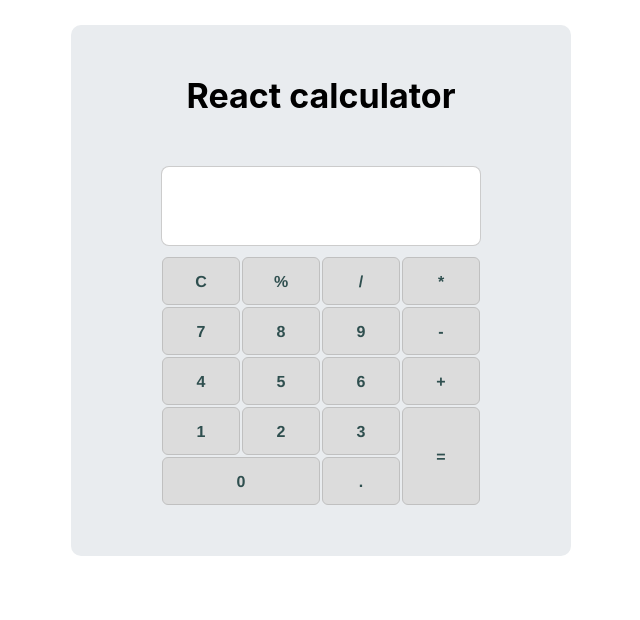
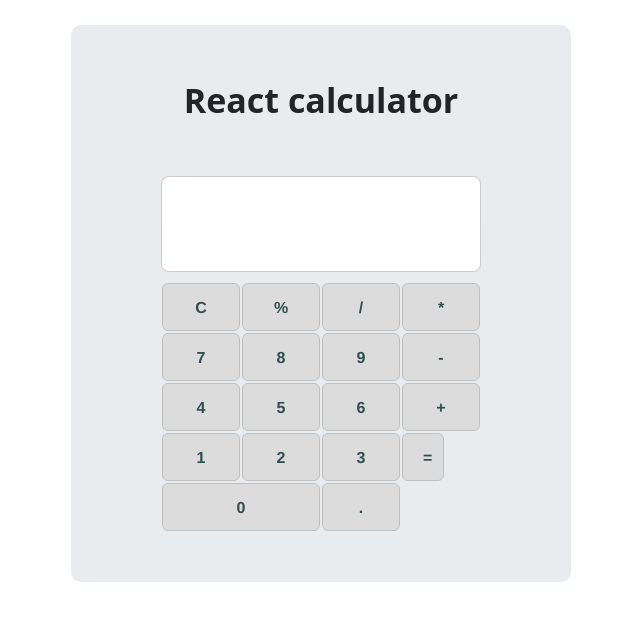
Before and after one commit to ondrab1/react-calculator, a React (Create React App) app: page / in a window 1280 px wide. Shown: the top 620 px of the page, without its empty margins (319-959 px from the left). Built offline with nearby package versions, Linux system fonts and the light colour scheme.

Commit message:
fixes, todo keyboard refactor

```diff
--- a/package.json
+++ b/package.json
@@ -11,6 +11,7 @@
     "@types/node": "^16.18.11",
     "@types/react": "^18.0.26",
     "@types/react-dom": "^18.0.10",
+    "bootstrap": "^5.2.3",
     "react": "^18.2.0",
     "react-dom": "^18.2.0",
     "react-scripts": "5.0.1",
--- a/src/App.css
+++ b/src/App.css
@@ -15,7 +15,7 @@
     margin-bottom: 50px;
 }
 
-.container {
+.calculator-container {
     display: flex;
     justify-content: space-around;
     align-items: center;
--- a/src/App.tsx
+++ b/src/App.tsx
@@ -1,7 +1,9 @@
 import React, {useEffect, useState} from 'react';
+import 'bootstrap/dist/css/bootstrap.css'
 import './App.css';
 import Display from "./components/Display/Display";
 import Button from "./components/Button/Button";
+import Keyboard from "./components/Keyboard/Keyboard";
 
 const operators = ['+', '-', '*', '/'];
 
@@ -28,11 +30,15 @@ function App() {
         handleAction(!isNaN(parseInt(e.key)) ? parseInt(e.key) : e.key)
     }
 
+    const getFormulaLastItem = () => {
+        return formula.at(-1);
+    }
+
     // Method that renders formula
     const renderFormula = () => {
         const formulaClone = [...formula];
 
-        const last = formulaClone.at(-1);
+        const last = getFormulaLastItem();
         // remove operator at the end of the formula
         if (last && operators.includes(last)) {
             if (display) {
@@ -62,10 +68,20 @@ function App() {
             return;
         }
 
-        // Operator button was pressed
+        // Operator button was pressed - and formula is not empty or "-" operator was pressed, cuz "-" is able to be at the beginning of the formula
         if (operators.includes(value)) {
-            // Save display value
-            formula.push(display);
+            // Save display value if any exists
+            if (display) {
+                formula.push(display);
+            }
+
+            const last = getFormulaLastItem();
+            // Last item in formula is operator, so we want to change it to another operator
+            if (last && operators.includes(last)) {
+                // Remove current operator and replace it by pressed operator below
+                formula.pop();
+            }
+
             // Save operator that should be used
             formula.push(value);
             // Update react state - set formula
@@ -100,10 +116,12 @@ function App() {
                 React calculator
             </div>
 
-            <div className="container">
+            <div className="calculator-container">
                 <div className="calculator">
                     {/* Input, History & Result display */}
                     <Display value={display} history={renderFormula()} />
+                    {/* TODO: Keyboard refactor */}
+                    {/*<Keyboard handler={handleAction} />*/}
                     {/* Buttons */}
                     <div className="keys">
                         <Button label="C" value="c" onClick={(value) => handleAction(value)} />
@@ -160,7 +178,7 @@ function App() {
                             </div>
                         </section>
                         <section>
-                            <div className="keys tall">
+                            <div className="keys">
                                 <Button label="=" value="=" onClick={(value) => handleAction(value)} />
                             </div>
                         </section>
--- /dev/null
+++ b/src/components/Keyboard/Keyboard.tsx
@@ -0,0 +1,29 @@
+import Button from "../Button/Button";
+import React from "react";
+
+interface KeyboardProps {
+    handler: (value: string|number) => void;
+}
+
+const Keyboard = ({ handler }: KeyboardProps) => {
+    return (
+        <div className="container">
+            <div className="row">
+                <div className="col">
+                    <Button label="C" value="c" onClick={(value) => handler(value)}/>
+                </div>
+                <div className="col">
+                    <Button label="%" value="%" onClick={(value) => handler(value)}/>
+                </div>
+                <div className="col">
+                    <Button label="/" value="/" onClick={(value) => handler(value)}/>
+                </div>
+                <div className="col">
+                    <Button label="*" value="*" onClick={(value) => handler(value)}/>
+                </div>
+            </div>
+        </div>
+    );
+};
+
+export default Keyboard;
```
Also changed, not shown: 1 other file (tests, documents, lock files or other folders).
